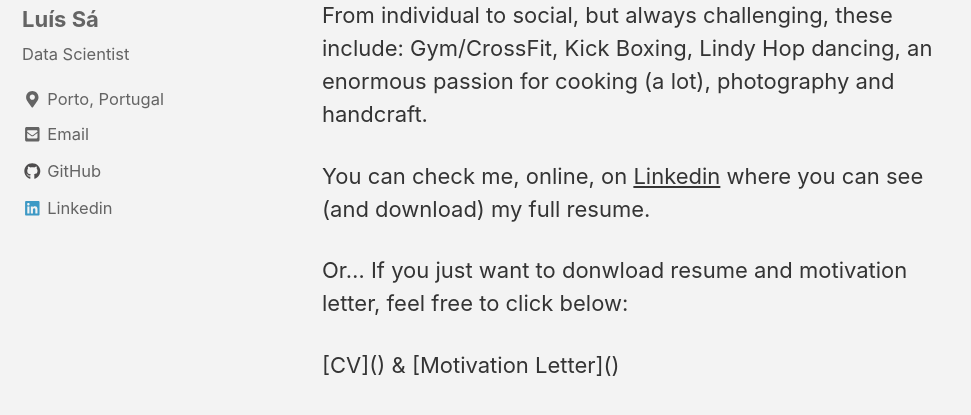
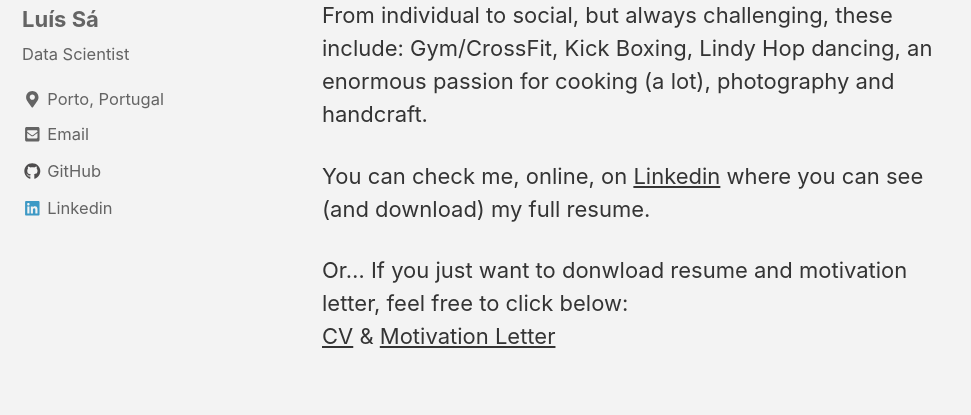
Before and after one commit to shi-hu/shi-hu.github.io, a Jekyll site: the page built from _pages/about.md, in a window 1280 px wide and 900 px high, cut to the strip 225-640 px from the top of the window. Shown: the whole strip, without its empty margins (0-971 px from the left). Built offline with Jekyll 4.4.1, drawn with Linux system fonts in a browser that asks for light colours; cached includes are drawn as plain includes; nearby versions of some CDN libraries.

```diff
--- a/_pages/about.md
+++ b/_pages/about.md
@@ -11,5 +11,4 @@ From individual to social, but always challenging, these include: Gym/CrossFit,
 
 You can check me, online, on [Linkedin](https://www.linkedin.com/in/lsa003/) where you can see (and download) my full resume.
 
-Or... If you just want to donwload resume and motivation letter, feel free to click below:
-<break> [CV]() & [Motivation Letter]()
+Or... If you just want to donwload resume and motivation letter, feel free to click below: <br> [CV](/images/CV.pdf) & [Motivation Letter](/images/ML.pdf)
```
